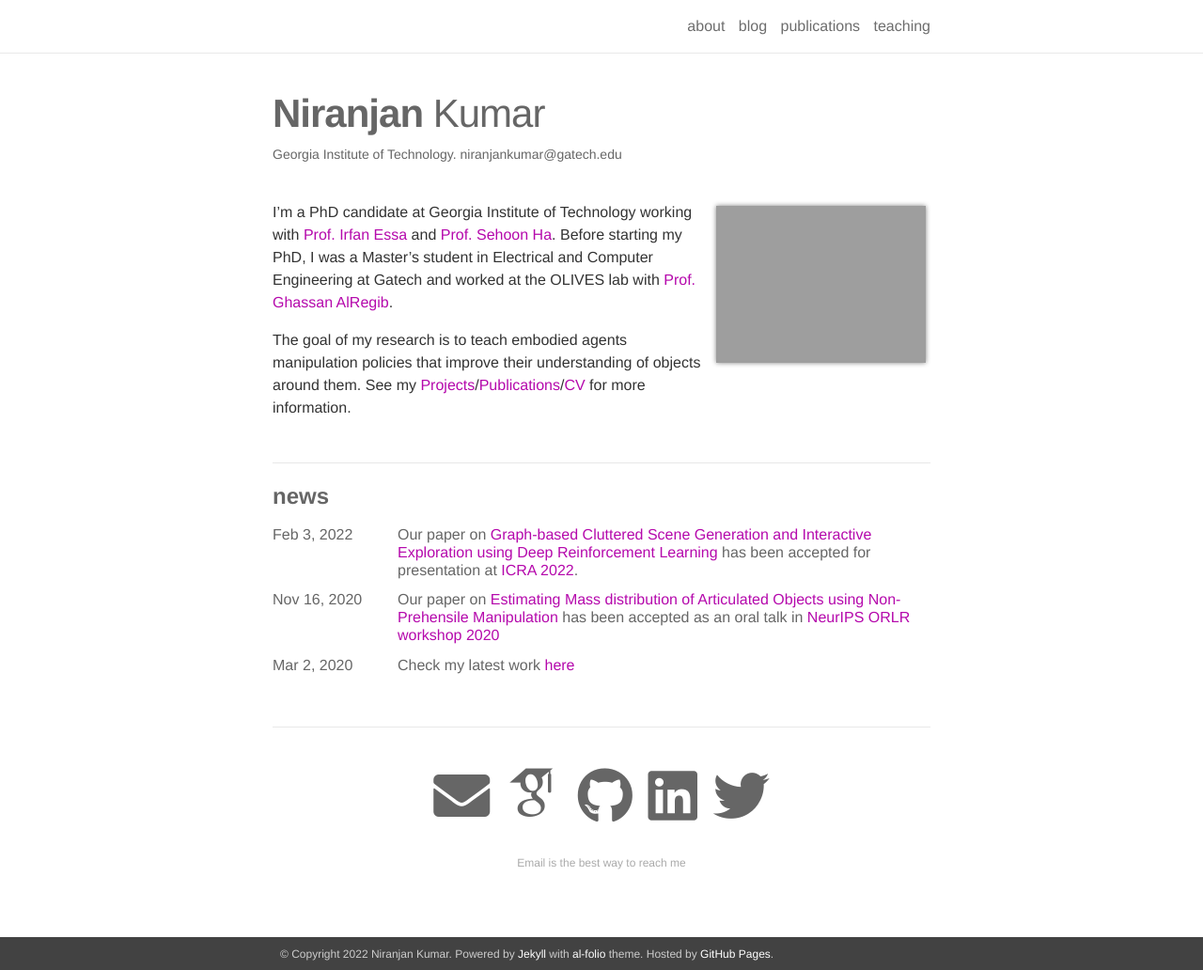
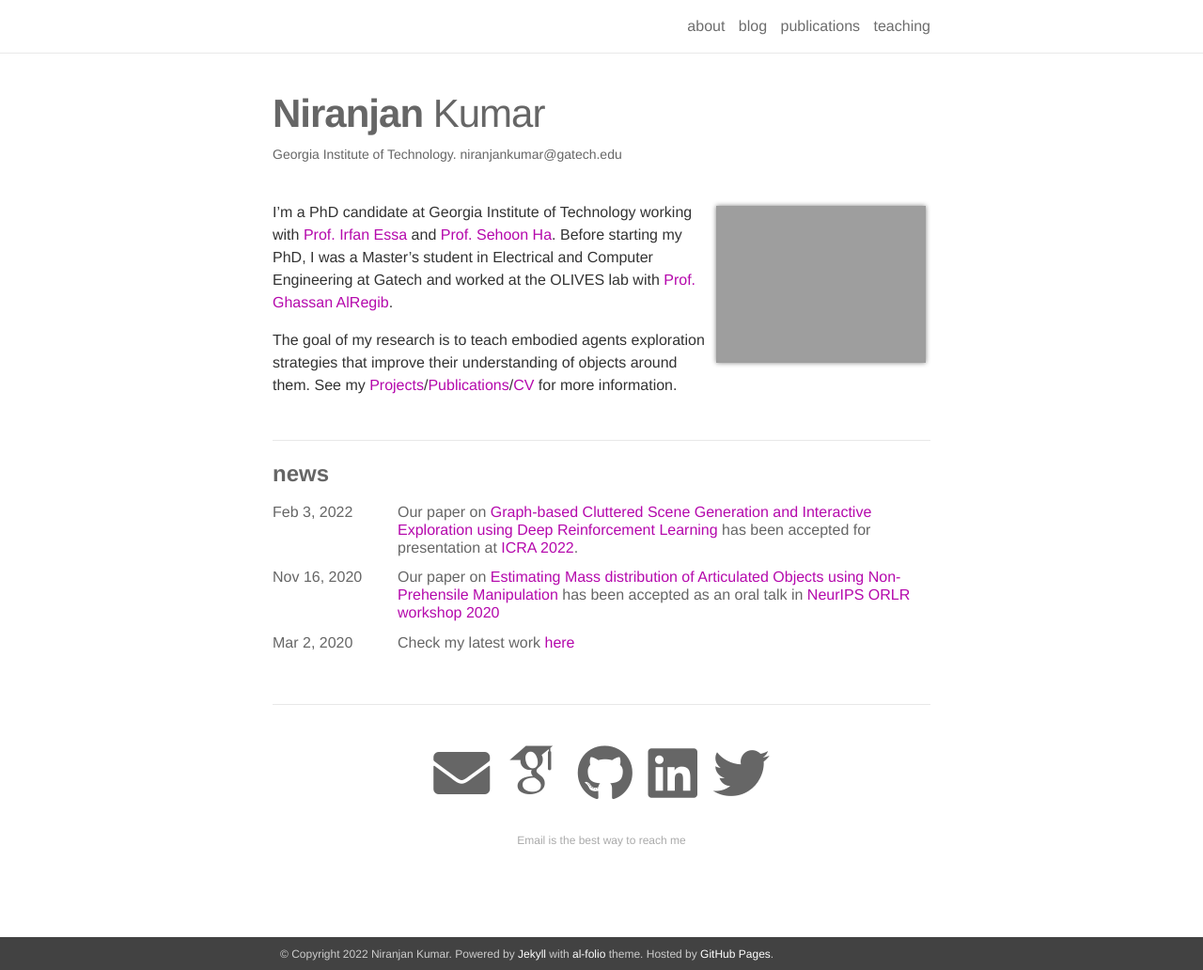
Before and after one commit to kniranjankumar/pre_2024_website, a Jekyll site: the page built from _pages/about.md, in a window 1280 px wide and 1032 px high. Shown: the whole window at 94% size. Built offline with Jekyll 4.4.1, drawn with Linux system fonts in a browser that asks for light colours; nearby versions of some CDN libraries; some web fonts are replaced.

Commit message:
update May 21 2022

```diff
--- a/_pages/about.md
+++ b/_pages/about.md
@@ -14,4 +14,4 @@ social: true
 ---
 I’m a PhD candidate at Georgia Institute of Technology working with <a href="http://www.irfanessa.gatech.edu/" target="blank">Prof. Irfan Essa</a> and <a href="https://www.cc.gatech.edu/~sha9/" target="blank">Prof. Sehoon Ha</a>. Before starting my PhD, I was a Master’s student in Electrical and Computer Engineering at Gatech and worked at the OLIVES lab with <a href="https://ghassanalregib.info/" target="blank">Prof. Ghassan AlRegib</a>.
 
-The goal of my research is to teach embodied agents manipulation policies that improve their understanding of objects around them. See my [Projects](/projects/)/[Publications](/publications/){:target="_blank"}/[CV](/assets/pdf/Niranjan_Kumar_2021.pdf){:target="_blank"} for more information.
+The goal of my research is to teach embodied agents exploration strategies that improve their understanding of objects around them. See my [Projects](/projects/)/[Publications](/publications/){:target="_blank"}/[CV](/assets/pdf/Niranjan_Kumar_May_2022.pdf){:target="_blank"} for more information.
```
Also changed, not shown: 1 other file.
